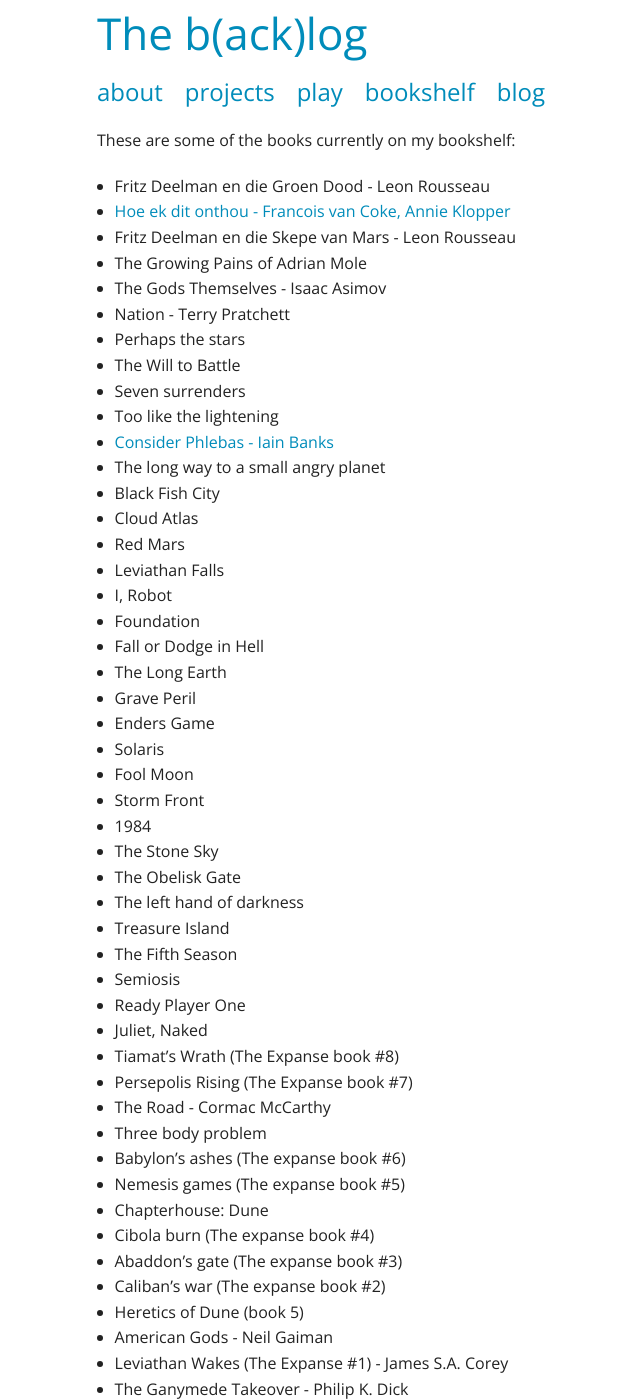
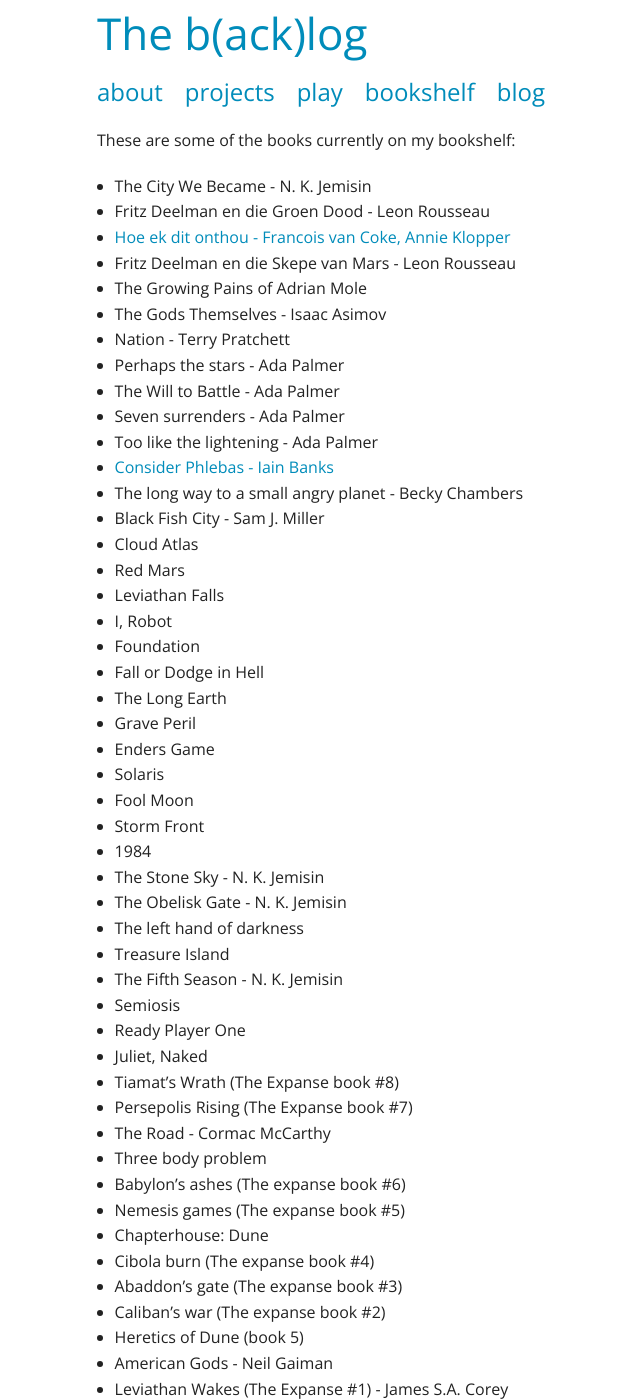
Before and after one commit to dirkcuys/thebacklog, a Jekyll site: the page built from bookshelf/index.md, in a window 1280 px wide and 1400 px high. Shown: the whole window, without its empty margins (58-698 px from the left). Built offline with Jekyll 4.4.1, drawn with Linux system fonts in a browser that asks for light colours; nearby versions of some CDN libraries.

Commit message:
Update bookshelf

```diff
--- a/bookshelf/index.md
+++ b/bookshelf/index.md
@@ -4,19 +4,20 @@
 ---
 These are some of the books currently on my bookshelf:
 
+*   The City We Became - N. K. Jemisin
 *   Fritz Deelman en die Groen Dood - Leon Rousseau
 *   [Hoe ek dit onthou - Francois van Coke, Annie Klopper](https://www.nb.co.za/en/view-book?id=9780795710537)
 *   Fritz Deelman en die Skepe van Mars - Leon Rousseau
 *   The Growing Pains of Adrian Mole
 *   The Gods Themselves - Isaac Asimov
 *   Nation - Terry Pratchett
-*   Perhaps the stars
-*   The Will to Battle
-*   Seven surrenders
-*   Too like the lightening
+*   Perhaps the stars - Ada Palmer
+*   The Will to Battle - Ada Palmer
+*   Seven surrenders - Ada Palmer
+*   Too like the lightening - Ada Palmer
 *   [Consider Phlebas - Iain Banks](https://en.wikipedia.org/wiki/Consider_Phlebas)
-*   The long way to a small angry planet
-*   Black Fish City
+*   The long way to a small angry planet - Becky Chambers
+*   Black Fish City - Sam J. Miller
 *   Cloud Atlas
 *   Red Mars
 *   Leviathan Falls
@@ -30,11 +31,11 @@
 *   Fool Moon
 *   Storm Front
 *   1984
-*   The Stone Sky
-*   The Obelisk Gate
+*   The Stone Sky - N. K. Jemisin
+*   The Obelisk Gate - N. K. Jemisin
 *   The left hand of darkness
 *   Treasure Island
-*   The Fifth Season
+*   The Fifth Season - N. K. Jemisin
 *   Semiosis
 *   Ready Player One
 *   Juliet, Naked
```
